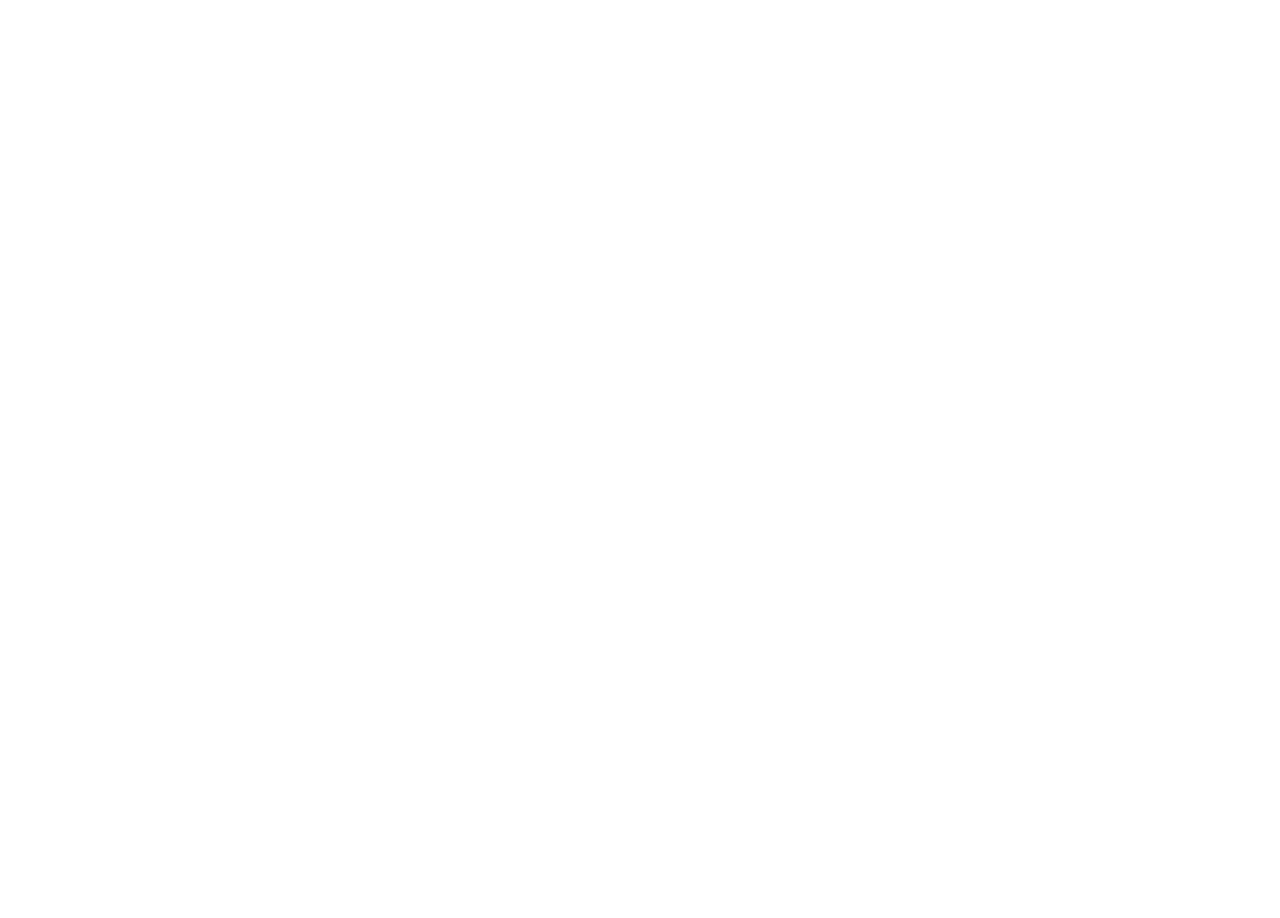
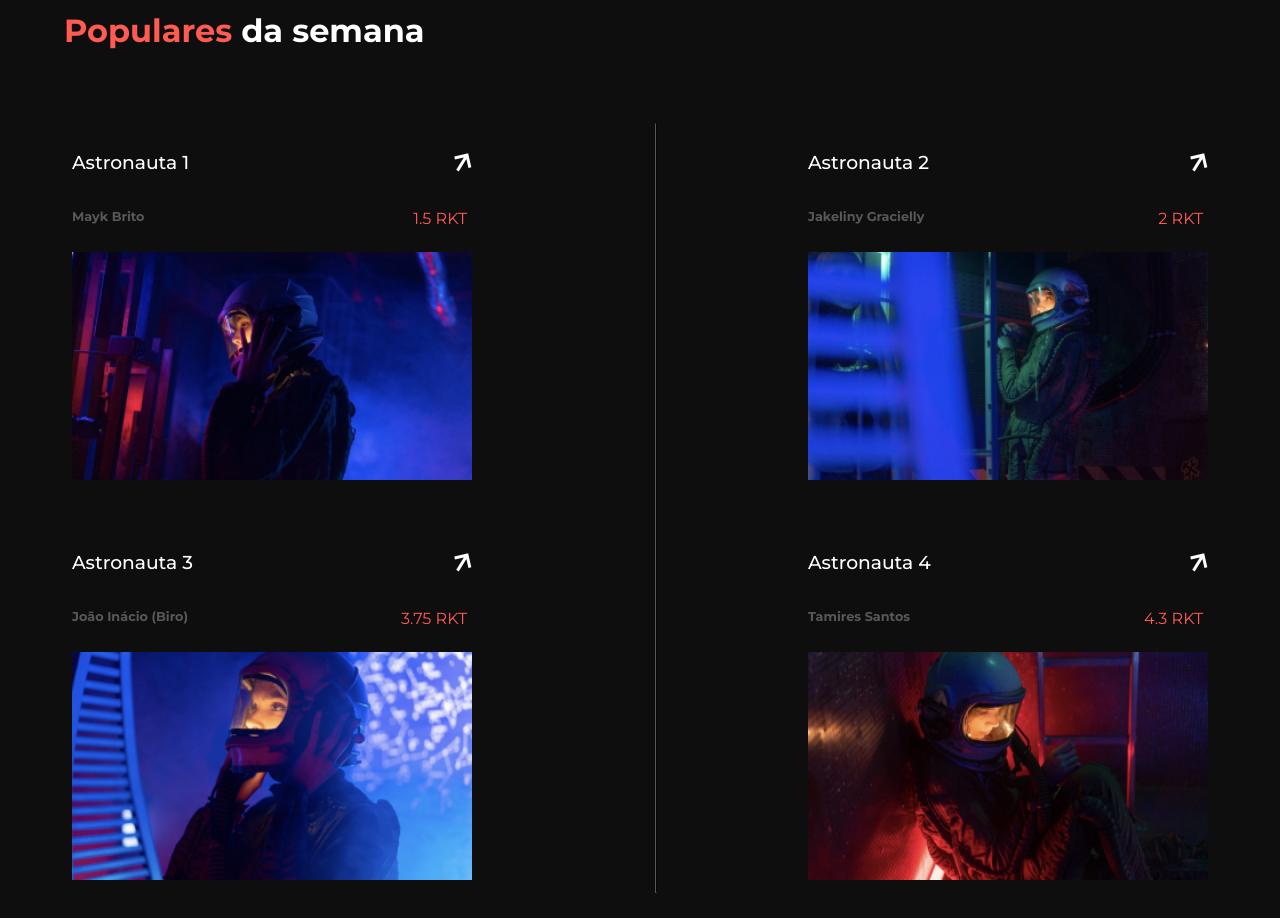
Before and after one commit to Sulaalbuquerque/desafio-rocket-nfts, a React (Vite) app: page / in a window 1280 px wide. Shown: the part 1420-2338 px from the top of the page. Before the commit the page ends 1324 px from the top, so only its background shows below. Built offline with nearby package versions, Linux system fonts and the light colour scheme.

Commit message:
popularWeek

```diff
--- /dev/null
+++ b/public/data/data.json
@@ -0,0 +1,32 @@
+{
+    "cards" : [
+        {
+            "id": 1,
+            "astronaut": "Astronauta 1",
+            "name": "Mayk Brito",
+            "rkt": 1.50,
+            "image": "../assets/imgs/astronauta-1.png"
+        },
+        {
+            "id": 2,
+            "astronaut": "Astronauta 2",
+            "name": "Jakeliny Gracielly",
+            "rkt": 2.0,
+            "image": "../assets/imgs/astronauta-2.png"
+        },
+        {
+            "id": 3,
+            "astronaut": "Astronauta 3",
+            "name": "João Inácio (Biro)",
+            "rkt": 3.75,
+            "image": "../assets/imgs/astronauta-3.png"
+        },
+        {
+            "id": 4,
+            "astronaut": "Astronauta 4",
+            "name": "Tamires Santos",
+            "rkt": 4.30,
+            "image": "../assets/imgs/astronauta-4.png"
+        }
+    ]
+}
--- a/src/App.jsx
+++ b/src/App.jsx
@@ -10,7 +10,7 @@
     <>
       <ThemeProvider theme={dark}>
         <GlobalStyle/>
-        <Home/>
+          <Home/>
       </ThemeProvider>
     </>
   )
--- /dev/null
+++ b/src/components/Card/index.jsx
@@ -0,0 +1,27 @@
+import { ContainerCard } from "./style"
+
+import imgArrow from './../../../public/assets/icons/arrow-white.svg'
+
+export const Card = ({ astronaut,
+                       name,
+                       rkt,
+                       img }) => {
+
+    return (
+      <>
+        <ContainerCard>
+        <div className="title">
+          <h3>{astronaut}</h3>
+          <img src={imgArrow} />
+        </div>
+
+        <div className="data">
+          <span className="name">{name}</span>
+          <span className="rkt">{rkt} RKT</span>
+        </div>
+
+        <img className="image" src={img} alt="Imagem de astronauta" />
+        </ContainerCard>
+      </>
+    )
+  }
--- /dev/null
+++ b/src/components/Card/style.js
@@ -0,0 +1,60 @@
+import styled from 'styled-components'
+
+export const ContainerCard = styled.div`
+    max-width: 18rem;
+    padding: .5rem;
+
+    :hover{
+        cursor: pointer;
+        background-color: ${({ theme }) => theme.cardColor};
+    }
+
+    .title{
+        display: flex;
+        justify-content: space-between;
+        align-items: center;
+    }
+
+    .title h3{
+        font-weight: 500;
+    }
+
+    .title img{
+        height: 1.2rem;
+    }
+
+    .data{
+        display: flex;
+        justify-content: space-between;
+        padding: 1rem .3rem 1.5rem 0;
+    }
+
+    .data .name{
+        font-weight: 600;
+        font-size: .8rem;
+        color: ${({ theme }) => theme.subtitleColor};
+    }
+
+    .data .rkt{
+        color: ${({ theme }) => theme.colorLogo};
+    }
+
+    .image{
+        width: 100%;
+    }
+
+    @media (min-width: 769px) {
+        max-width: 17rem;
+    }
+
+    @media (min-width: 1056px) {
+        max-width: 20rem;
+    }
+
+    @media (min-width: 1153px) {
+        min-width: 25rem;
+    }
+
+
+
+`
--- /dev/null
+++ b/src/pages/Home/PopularWeek/index.jsx
@@ -0,0 +1,46 @@
+import { Card } from "../../../components/Card"
+import { ContainerPopularWeek } from "./style"
+
+import dataCards from './../../../../public/data/data.json'
+
+export const PopularWeek = () => {
+
+    return (
+      <>
+        <ContainerPopularWeek>
+          <div className="main">
+                <h1><span>Populares</span> da semana</h1>
+
+                <div className="cards">
+                  <hr />
+                  <Card
+                    astronaut={dataCards.cards[0].astronaut}
+                    name={dataCards.cards[0].name}
+                    rkt={dataCards.cards[0].rkt}
+                    img={dataCards.cards[0].image}
+                  />
+                  <Card
+                    astronaut={dataCards.cards[1].astronaut}
+                    name={dataCards.cards[1].name}
+                    rkt={dataCards.cards[1].rkt}
+                    img={dataCards.cards[1].image}
+                  />
+                  <Card
+                    astronaut={dataCards.cards[2].astronaut}
+                    name={dataCards.cards[2].name}
+                    rkt={dataCards.cards[2].rkt}
+                    img={dataCards.cards[2].image}
+                  />
+                  <Card
+                    astronaut={dataCards.cards[3].astronaut}
+                    name={dataCards.cards[3].name}
+                    rkt={dataCards.cards[3].rkt}
+                    img={dataCards.cards[3].image}
+                  />
+                </div>
+          </div>
+
+        </ContainerPopularWeek>
+      </>
+    )
+  }
--- /dev/null
+++ b/src/pages/Home/PopularWeek/style.js
@@ -0,0 +1,66 @@
+import styled from 'styled-components'
+
+export const ContainerPopularWeek = styled.section`
+    padding: 2rem 4rem;
+    display: flex;
+    flex-direction: column;
+    align-items: center;
+    gap: 2rem;
+
+    h1{
+        padding: 3rem 0;
+    }
+
+    h1 span{
+        color: ${({ theme }) => theme.colorLogo};
+    }
+
+    .main{
+        display: flex;
+        flex-direction: column;
+        justify-content: center;
+    }
+
+    .cards{
+        display: flex;
+        flex-direction: column;
+        align-items: center;
+        gap: 2rem;
+        max-width: 75rem;
+    }
+
+    .cards hr{
+        display: none;
+        width: 60%;
+        transform: rotate(90deg);
+        position: absolute;
+        left: 20%;
+        border-color: ${({ theme }) => theme.subtitleColor};
+    }
+
+    @media (min-width: 769px) {
+        padding: 2rem 4rem;
+
+        .cards{
+            position: relative;
+            flex-direction: row;
+            flex-wrap: wrap;
+            justify-content: space-between;
+        }
+
+        .cards hr{
+            display: block;
+        }
+    }
+
+    @media (min-width: 1153px) {
+        h1{
+            font-size: 2rem;
+        }
+
+        .cards hr{
+            width: 48rem;
+            left: 18%;
+        }
+    }
+`
--- a/src/pages/Home/Presentation/index.jsx
+++ b/src/pages/Home/Presentation/index.jsx
@@ -19,7 +19,7 @@
             </div>
           </div>
           <div className="content-title">
-            <h1>Descubra a verdadeira arte digital e colecione diversas <span className="detail-h1">NFTs</span></h1>
+            <h2>Descubra a verdadeira arte digital e colecione diversas <span className="detail-h1">NFTs</span></h2>
             <img className="stamp" src={imgStampRocketseat} alt="Selo rocketseat" />
           </div>
         </ContainerPresentation>
--- a/src/pages/Home/Presentation/style.js
+++ b/src/pages/Home/Presentation/style.js
@@ -37,7 +37,7 @@
         font-size: .8rem;
     }
 
-    h1{
+    h2{
         font-weight: 700;
         font-size: 1.5rem;
     }
@@ -53,7 +53,7 @@
         align-items: center;
     }
 
-    .content-title h1{
+    .content-title h2{
         line-height: 2.3rem;
     }
 
--- a/src/pages/Home/index.jsx
+++ b/src/pages/Home/index.jsx
@@ -1,6 +1,7 @@
 import { Description } from "./Description"
 import { Gallery } from "./Gallery"
 import { Header } from "./Header"
+import { PopularWeek } from "./PopularWeek"
 import { Presentation } from "./Presentation"
 import { ContainerHome } from "./style"
 
@@ -15,6 +16,7 @@
               <Gallery/>
             </div>
             <Description/>
+            <PopularWeek/>
         </ContainerHome>
       </>
     )
```
Also changed, not shown: public/assets/imgs/astronauta-1.png (renamed from public/assets/imgs/astronauta 1.png).
